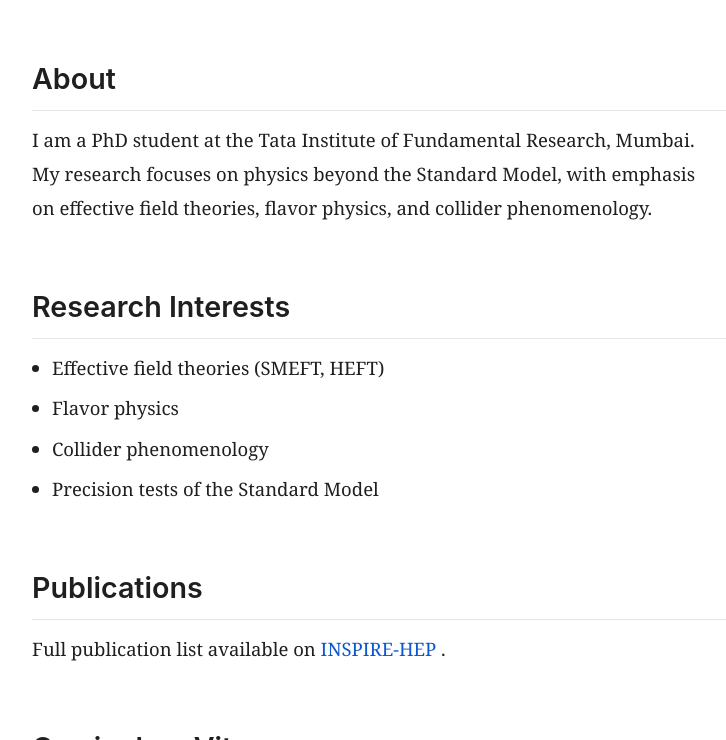
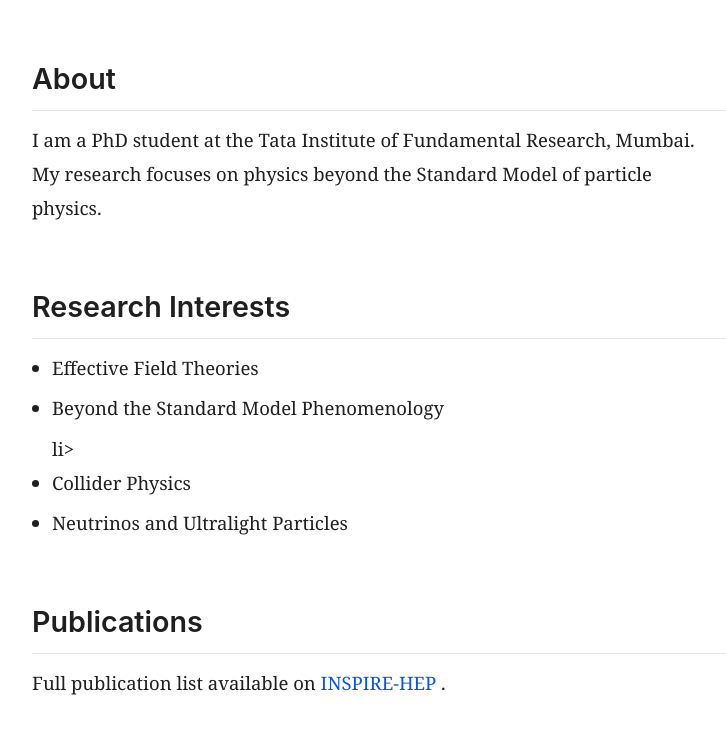
Before and after one commit to susobhan21/susobhan21.github.io, a plain HTML site: page index.html in a window 1280 px wide. Shown: the part 466-1206 px from the top of the page, without its empty margins (148-874 px from the left). Drawn offline with Linux system fonts and the light colour scheme.

Commit message:
Update index.html

```diff
--- a/index.html
+++ b/index.html
@@ -124,17 +124,16 @@
 <h2>About</h2>
 <div class="section">
   I am a PhD student at the Tata Institute of Fundamental Research, Mumbai.
-  My research focuses on physics beyond the Standard Model, with emphasis on
-  effective field theories, flavor physics, and collider phenomenology.
+  My research focuses on physics beyond the Standard Model of particle physics.
 </div>
 
 <h2>Research Interests</h2>
 <div class="section">
   <ul>
-    <li>Effective field theories (SMEFT, HEFT)</li>
-    <li>Flavor physics</li>
-    <li>Collider phenomenology</li>
-    <li>Precision tests of the Standard Model</li>
+    <li>Effective Field Theories</li>
+    <li>Beyond the Standard Model Phenomenology</li>li>
+    <li>Collider Physics</li>
+    <li>Neutrinos and Ultralight Particles</li>
   </ul>
 </div>
 
```
